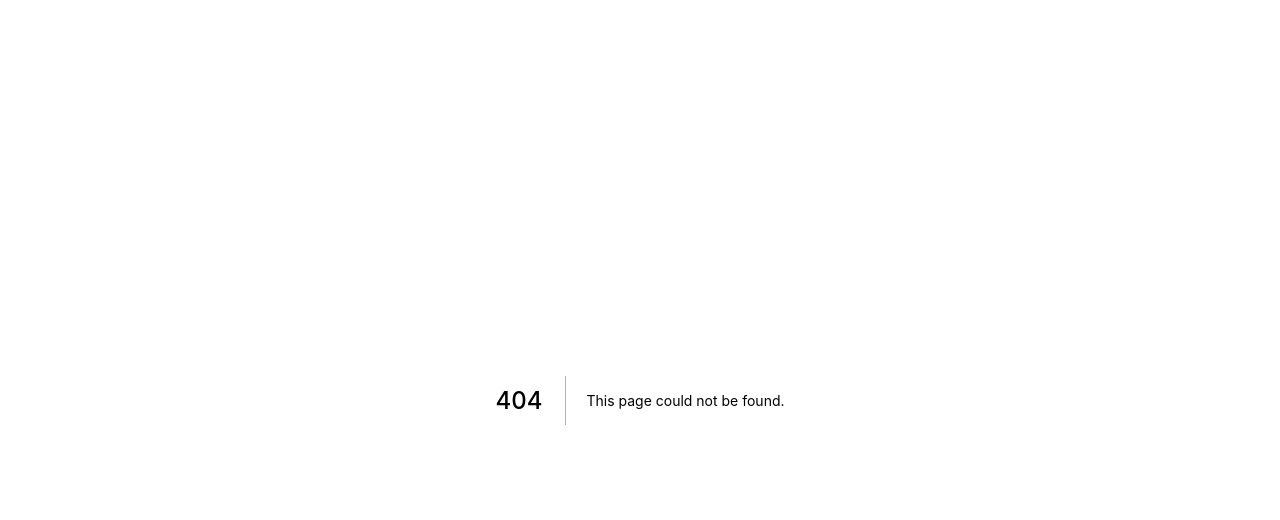
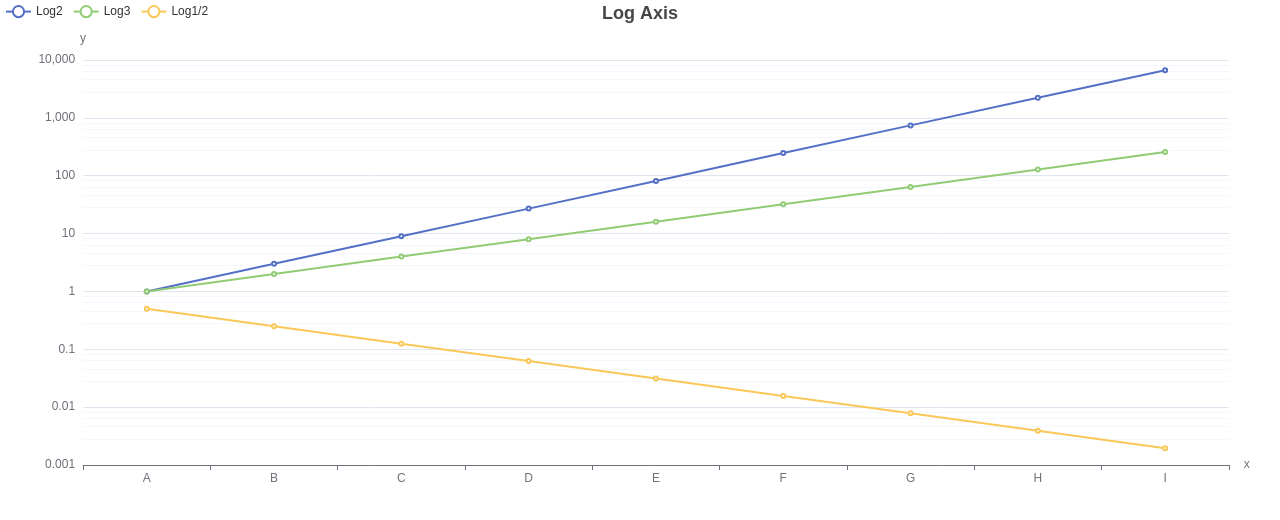
Before and after one commit to hbarve1/charts-and-graphs, a Next.js app: page /echarts/line/log-axis in a window 1280 px wide. Before the commit this address had no page. Shown: the top 520 px of the page. Built offline with nearby package versions, Linux system fonts and the light colour scheme.

Commit message:
echarts/line/log-axis

```diff
--- /dev/null
+++ b/pages/echarts/line/log-axis.js
@@ -0,0 +1,78 @@
+/** @format */
+
+import ReactECharts from "../../../components/echarts/ReactECharts";
+
+const option = {
+  title: {
+    text: "Log Axis",
+    left: "center",
+  },
+  tooltip: {
+    trigger: "item",
+    formatter: "{a} <br/>{b} : {c}",
+  },
+  legend: {
+    left: "left",
+  },
+  xAxis: {
+    type: "category",
+    name: "x",
+    splitLine: { show: false },
+    data: ["A", "B", "C", "D", "E", "F", "G", "H", "I"],
+  },
+  grid: {
+    left: "3%",
+    right: "4%",
+    bottom: "3%",
+    containLabel: true,
+  },
+  yAxis: {
+    type: "log",
+    name: "y",
+    minorSplitLine: {
+      show: true,
+    },
+  },
+  series: [
+    {
+      name: "Log2",
+      type: "line",
+      data: [1, 3, 9, 27, 81, 247, 741, 2223, 6669],
+    },
+    {
+      name: "Log3",
+      type: "line",
+      data: [1, 2, 4, 8, 16, 32, 64, 128, 256],
+    },
+    {
+      name: "Log1/2",
+      type: "line",
+      data: [
+        1 / 2,
+        1 / 4,
+        1 / 8,
+        1 / 16,
+        1 / 32,
+        1 / 64,
+        1 / 128,
+        1 / 256,
+        1 / 512,
+      ],
+    },
+  ],
+};
+
+const Echarts = () => {
+  return (
+    <div>
+      <ReactECharts
+        option={option}
+        style={{
+          height: "500px",
+        }}
+      />
+    </div>
+  );
+};
+
+export default Echarts;
```
